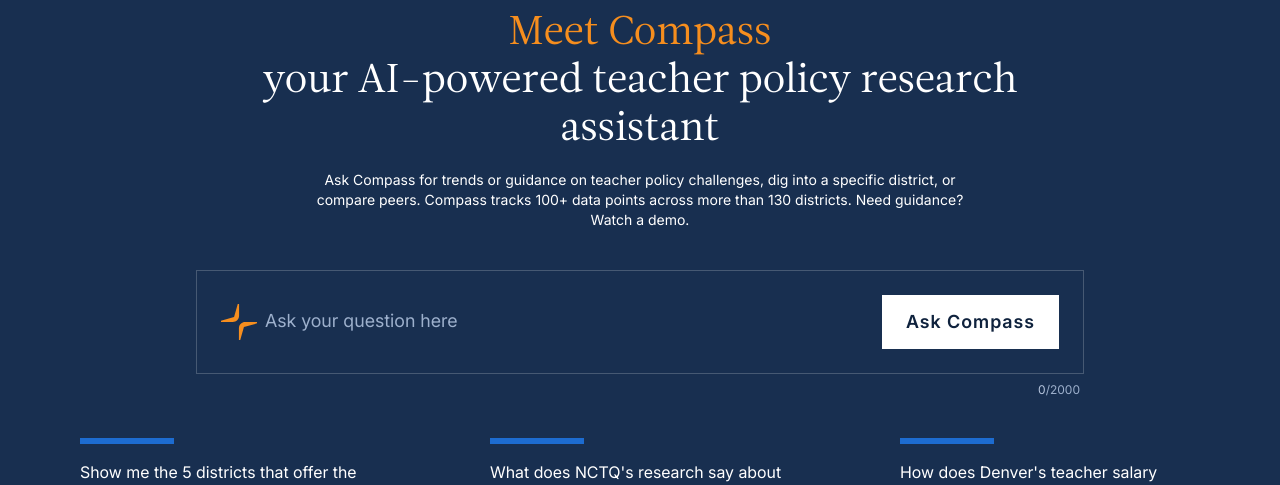
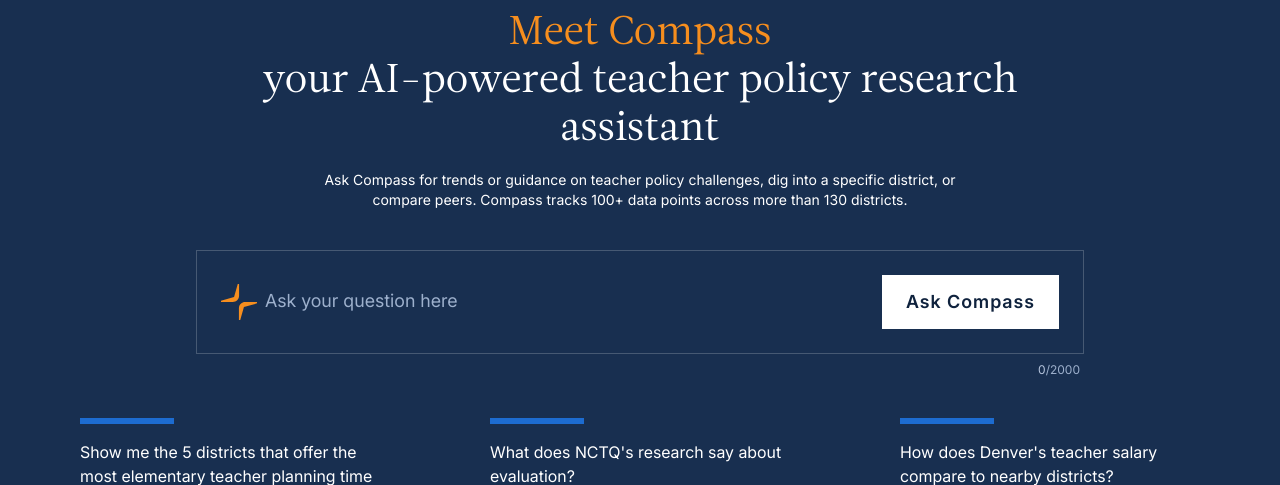
Before and after one commit to Starling-Strategy/compass, a PHP site: page / in a window 1280 px wide. Shown: the part 88-573 px from the top of the page. Run offline with PHP 8.4, Linux system fonts and the light colour scheme.

Commit message:
fix(frontend): remove unlinked demo call to action

```diff
--- a/frontend/public/index.php
+++ b/frontend/public/index.php
@@ -154,7 +154,7 @@ $maxMessageChars = (int)($_ENV['COMPASS_CHAT_MESSAGE_MAX_CHARS'] ?? getenv('COMP
         <p class="text-sm text-white max-w-[656px] mx-auto">
           Ask Compass for trends or guidance on teacher policy challenges, dig into a
           specific district, or compare peers. Compass tracks 100+ data points across
-          more than 130 districts. Need guidance? Watch a demo.
+          more than 130 districts.
         </p>
       </section>
 
```
Also changed, not shown: frontend/tests/welcome-copy.test.mjs (+1 -1 lines).
